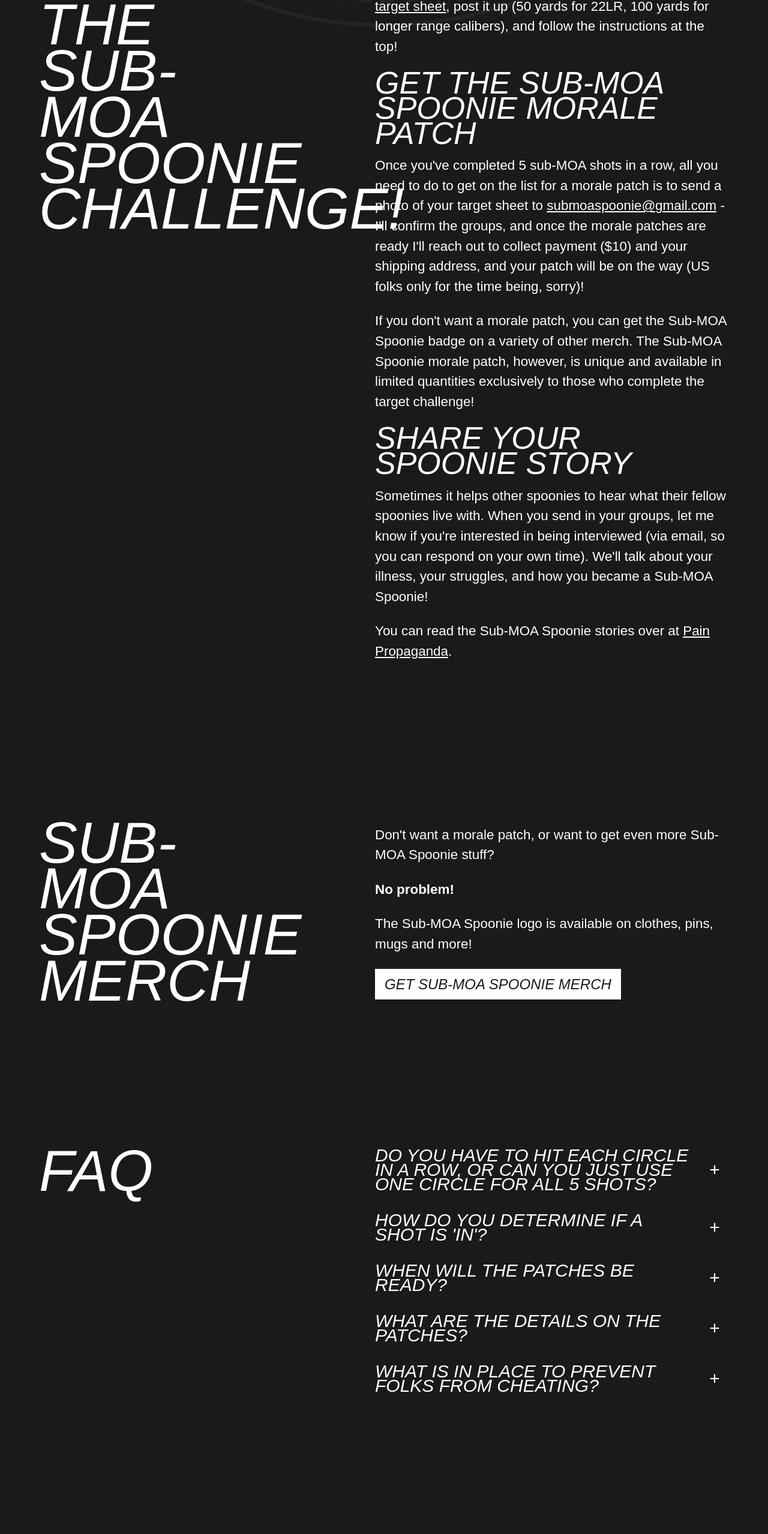
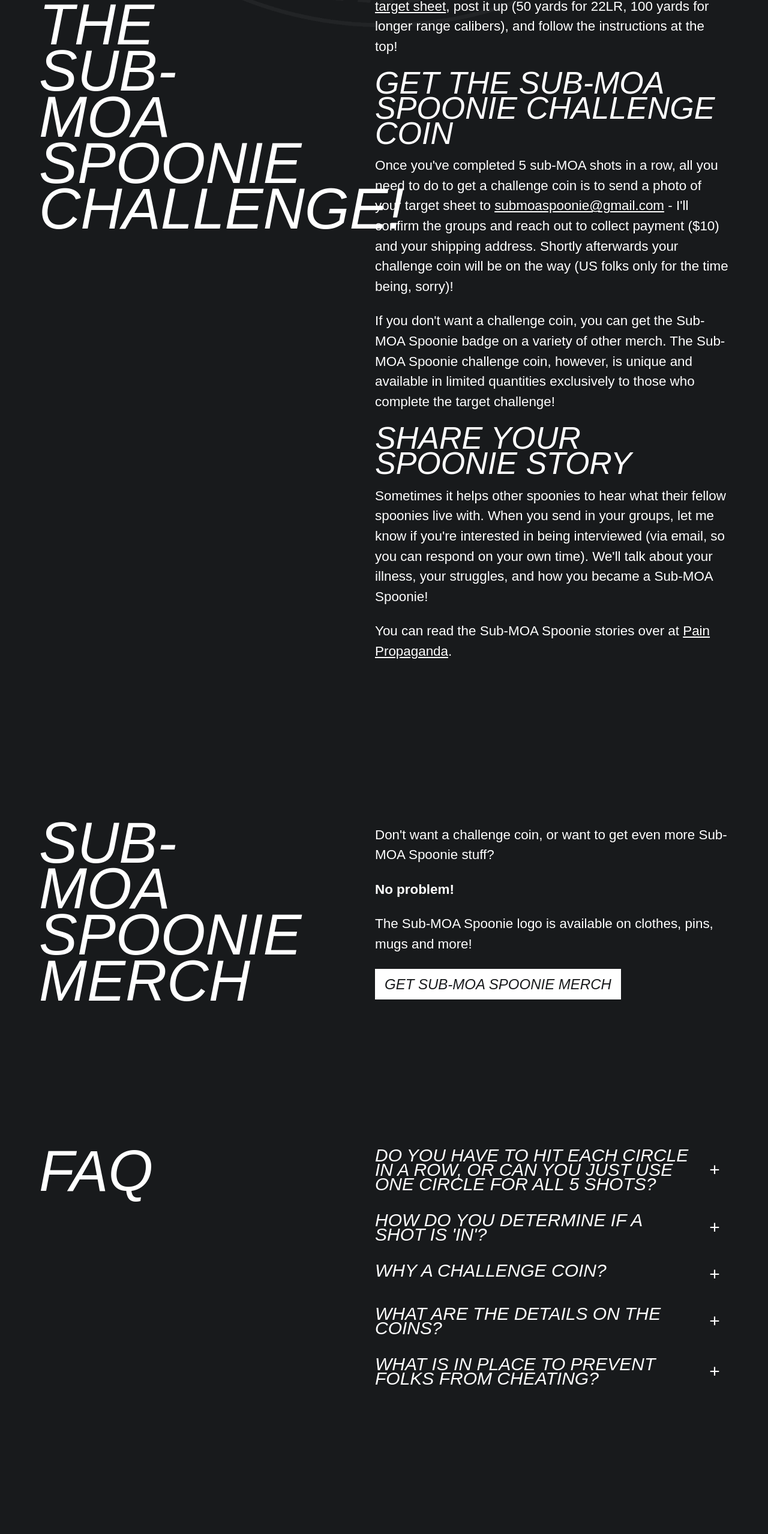
Before and after one commit to classicwfl/sub-moa-spoonie, a Next.js app: page / in a window 1280 px wide. Shown: the part 2689-5246 px from the top of the page at 60% size. Built offline with nearby package versions, Linux system fonts and the light colour scheme; a web font is replaced by a local one.

Commit message:
Updating info about challenge coins

```diff
--- a/app/page.tsx
+++ b/app/page.tsx
@@ -70,11 +70,11 @@ export default function Home() {
                                 <SideBySide heading="Take the Sub-MOA Spoonie Challenge!">
                                 <Pg>The Sub-MOA Spoonie Challenge <em>(SPOONIES ONLY!)</em> is a lot like traditional benchrest target challenges; Print out this <TLink link="/SubMOASpoonieChallenge-PRINT.pdf" target="_blank">target sheet</TLink>, post it up (50 yards for 22LR, 100 yards for longer range calibers), and follow the instructions at the top!</Pg>
 
-                                <InnerHead>Get the Sub-MOA Spoonie Morale Patch</InnerHead>
+                                <InnerHead>Get the Sub-MOA Spoonie Challenge Coin</InnerHead>
 
-                                <Pg>Once you&apos;ve completed 5 sub-MOA shots in a row, all you need to do to get on the list for a morale patch is to send a photo of your target sheet to <TLink link="mailto:submoaspoonie@gmail.com">submoaspoonie@gmail.com</TLink> - I&apos;ll confirm the groups, and once the morale patches are ready I&apos;ll reach out to collect payment ($10) and your shipping address, and your patch will be on the way (US folks only for the time being, sorry)!</Pg>
+                                <Pg>Once you&apos;ve completed 5 sub-MOA shots in a row, all you need to do to get a challenge coin is to send a photo of your target sheet to <TLink link="mailto:submoaspoonie@gmail.com">submoaspoonie@gmail.com</TLink> - I&apos;ll confirm the groups and reach out to collect payment ($10) and your shipping address. Shortly afterwards your challenge coin will be on the way (US folks only for the time being, sorry)!</Pg>
 
-                                <Pg>If you don&apos;t want a morale patch, you can get the Sub-MOA Spoonie badge on a variety of other merch. The Sub-MOA Spoonie morale patch, however, is unique and available in limited quantities exclusively to those who complete the target challenge!</Pg>
+                                <Pg>If you don&apos;t want a challenge coin, you can get the Sub-MOA Spoonie badge on a variety of other merch. The Sub-MOA Spoonie challenge coin, however, is unique and available in limited quantities exclusively to those who complete the target challenge!</Pg>
 
                                 <InnerHead>SHARE YOUR SPOONIE STORY</InnerHead>
 
@@ -87,7 +87,7 @@ export default function Home() {
                         <Section id="merch">
                             <SectionInner>
                                 <SideBySide heading="Sub-MOA Spoonie Merch">
-                                    <Pg>Don&apos;t want a morale patch, or want to get even more Sub-MOA Spoonie stuff?</Pg>
+                                    <Pg>Don&apos;t want a challenge coin, or want to get even more Sub-MOA Spoonie stuff?</Pg>
 
                                     <Pg><strong>No problem!</strong></Pg>
 
--- a/components/faq.tsx
+++ b/components/faq.tsx
@@ -31,15 +31,16 @@ export default function FAQ() {
                 <Pg>First off: Unlike PRS Benchest targets, you count the shot if the CENTER OF THE IMPACT is within the circle; it&apos;s perfectly OK to break the line!</Pg>
                 <Pg>More specifically, you&apos;ll note that if you measure it, the inside portion of the outer circle is 1 MOA wide, so as long as the center of your impact is within the appropriate circle for your distance, you can count it!</Pg>
             </FAQItem>
-            <FAQItem heading="When will the patches be ready?">
-                <Pg>It depends on interest and embroidery costs when it comes time to order. I won&apos;t order them until I get at least 10 folks interested in the patches; that won&apos;t be enough to cover the entire costs, but it will be enough to justify the first run and ship them!</Pg>
+            <FAQItem heading="Why a challenge coin?">
+                <Pg>I originally planned on morale patches, but the cost of creating them at a quality level I like was just a bit too high for something so niche. Instead, I ended up getting my hands on a 3d printer, and began designing the challenge coin. This has the added benefit of being able to be produced on-demand as needed!</Pg>
             </FAQItem>
-            <FAQItem heading="What are the details on the patches?">
-                <Pg>The patches will be a 2.5 inch circle with hook & loop backing; I chose this size because it should be usable in a variety of locations (hats, bags, shoulder patches, etc), and is reasonable to get embroidered. These will be fully-embroidered, too, and not printed or PVC.</Pg>
+            <FAQItem heading="What are the details on the coins?">
+                <Pg>The challenge coins are black and white, printed using PLA (non-toxic and environmentally concious material); They are 2-sided, with a unique design on the top based on the Sub-MOA Spoonie logo, and the words &quot;Sub-MOA Spoonie&quot; inset on the back. They also feature a keychain loop so you can carry it with you wherever you go.</Pg>
+                <Pg>Just FYI, while PLA is a great material, you should avoid subjecting it to extreme heat or direct sunlight for extended periods, as it can deform.</Pg>
             </FAQItem>
             <FAQItem heading="What is in place to prevent folks from cheating?">
                 <Pg>A whole &apos;lotta nuthin&apos;.</Pg>
-                <Pg>Seriously though, if you&apos;re a spoonie you most likely want to feel a legit sense of accomplishment, rather than a false one, so I don&apos;t expect many folks to cheat here. This is a pretty small niche, so the likelihood of there being a run on patches going to a bunch of cheaters is pretty slim.</Pg>
+                <Pg>Seriously though, if you&apos;re a spoonie you most likely want to feel a legit sense of accomplishment, rather than a false one, so I don&apos;t expect many folks to cheat here. This is a pretty small niche, so the likelihood of there being a run on coins going to a bunch of cheaters is pretty slim.</Pg>
             </FAQItem>
         </div>
     )
```
